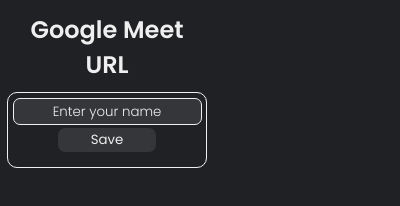
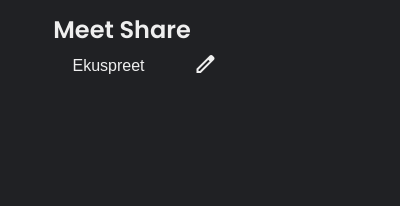
Before and after one commit to Algorithmics-001/meet-share, a browser extension: page extension/popup.html in a window 400 px wide. Drawn offline with nearby package versions, Linux system fonts and the light colour scheme.

Commit message:
Almost done

```diff
--- a/extension/popup.html
+++ b/extension/popup.html
@@ -1,29 +1,34 @@
 <!DOCTYPE html>
 <html>
 <head>
-  <title>Google Meet URL</title>
+  <title>Meet Share</title>
   <link rel="preconnect" href="https://fonts.googleapis.com">
 <link rel="preconnect" href="https://fonts.gstatic.com" crossorigin>
 <link href="https://fonts.googleapis.com/css2?family=Poppins:wght@100;300;400;500;600&display=swap" rel="stylesheet">
-
+<link rel="stylesheet" href="https://fonts.googleapis.com/css2?family=Material+Symbols+Outlined:opsz,wght,FILL,GRAD@20,300,0,0" />
 <link rel="stylesheet" href="style.css">
-  <script src="popup.js"></script>
 </head>
 
 <body class = "meet-extension-wrapper">
-  <h2>Google Meet URL</h2>
+  <h2>Meet Share</h2>
+
+
   <div class="inputwrapper">
   <div id="nameInputDiv">
     <!-- <label for="name">Your Name:</label> -->
-    <input type="text" id="name" placeholder="Enter your name">
-    <button onclick="saveName()">Save</button>
+    <input type="text" id="name" class="input" placeholder="Enter your name">
+    <span class="material-symbols-outlined">
+      edit
+      </span>
+    <!-- <button onclick="saveName()">Save</button> -->
   </div>
-  <hr>
+  <!-- <hr> -->
   <div id="nameDiv">
     <p id="savedName"></p>
-    <button id="updateButton">Update Name</button>
+    <!-- <button id="updateButton">Update</button> -->
   </div>
 </div>
   <p id="meetUrl"></p>
 </body>
+<script src="popup.js"></script>
 </html>
--- a/extension/popup.js
+++ b/extension/popup.js
@@ -1,10 +1,11 @@
+const nameobj = document.querySelector('#name');
+const editbtn = document.querySelector(".material-symbols-outlined");
+var savedName;
 document.addEventListener('DOMContentLoaded', function() {
   // Load saved name from storage
   chrome.storage.sync.get(['name'], function(result) {
-    var savedName = result.name;
-    if (savedName) {
-      showNameDiv(savedName);
-    }
+    savedName = result.name;
+
   });
 
   // Load Google Meet URL
@@ -14,8 +15,30 @@
     document.getElementById('meetUrl').textContent = meetUrl;
   });
 });
+savedName = "Ekuspreet"
+// alert(savedName);
 
-// Save name to storage and show the name div
+
+
+
+if(savedName){
+  nameobj.classList.add("hiddeninput");
+  nameobj.value = savedName;
+  nameobj.setAttribute('readonly', 'true');
+
+}
+
+
+editbtn.addEventListener("click",()=>{
+  editbtn.style.display = "None";
+  nameobj.classList.remove("hiddeninput");
+  nameobj.removeAttribute('readonly');
+  // nameobj.setAttribute('readonly', 'false');
+
+  nameobj.value = null;
+
+})
+
 function saveName() {
   var name = document.getElementById('name').value;
   chrome.storage.sync.set({ 'name': name }, function() {
@@ -23,16 +46,3 @@
     showNameDiv(name);
   });
 }
-
-// Show the name div with the given name
-function showNameDiv(name) {
-  // document.getElementById('nameInputDiv').style.display = 'none';
-  document.getElementById('nameDiv').style.display = 'block';
-  document.getElementById('savedName').textContent = 'Your Name: ' + name;
-}
-
-// Update name button handler
-function updateName() {
-  document.getElementById('nameInputDiv').style.display = 'block';
-  document.getElementById('nameDiv').style.display = 'none';
-}
--- a/extension/style.css
+++ b/extension/style.css
@@ -1,63 +1,77 @@
-*{
+* {
   margin: 0;
   padding: 0;
-  border: none;
   outline: none;
   background-color: transparent;
+}
 
+:root {
+  --color: #202124;
+  --white: #efefef;
+  --font: "Poppins";
+  --glass: rgba(255, 255, 255, 0.096);
 }
-:root{
-    --color : #202124;
-    --white : #efefef;
-    --font : "Poppins";
-    --glass : rgba(255, 255, 255, 0.096);
-}
+
 body {
-  padding: 10px 5px 30px 5px;
+  padding: 10px;
   font-family: var(--font);
   background-color: var(--color);
   color: var(--white);
   border: 2px solid var(--color);
-    width: 200px;
+  width: 220px;
   text-align: center;
 }
-  #nameDiv {
-    display: none;
-  }
-  .inputwrapper{
-    margin-top: 10px;
-    /* padding: ; */
-  padding: 5px 1px 15px 1px;
-  border-radius: 10px;
 
-    border: 1px solid var(--white);
-    display: flex;
-    flex-direction: column;
-  }
-  .inputwrapper input::placeholder{
+.inputwrapper input::placeholder {
   font-family: var(--font);
   font-weight: 300;
   color: var(--white);
-    text-align: center
+  text-align: center;
 }
-  .inputwrapper input{
+
+.inputwrapper input {
+  /* display: none; */
+  text-align: center;
+  font-size: 12pt;
   padding: 5px;
+  width: 70%;
+  margin-top: 5px;
+  color: var(--white);
   border-radius: 7px;
   border: 1px solid var(--white);
   background-color: var(--glass);
 }
-  .inputwrapper button{
+.inputwrapper .hiddeninput{
+  border: none;
+  background-color: transparent;
+  display: block;
+  cursor: default;
+  }
+.inputwrapper button {
   background-color: var(--glass);
   padding: 2px;
   color: var(--white);
   border-radius: 7px;
+  cursor: pointer;
+  font-family: var(--font);
+}
 
-    width: 50%;
-    font-family: var(--font);
-  }.inputwrapper div{
+.inputwrapper div {
   display: flex;
   gap: 3px;
-    flex-direction: column;
   justify-content: center;
   align-items: center;
 }
+
+
+
+.material-symbols-outlined {
+  cursor: pointer;
+
+}
+
+.material-symbols-outlined:hover{
+  border: 1px solid var(--white);
+  padding: 1px;
+  border-radius: 5px;
+}
```
Lines whose indentation alone changed are shown as unchanged.
